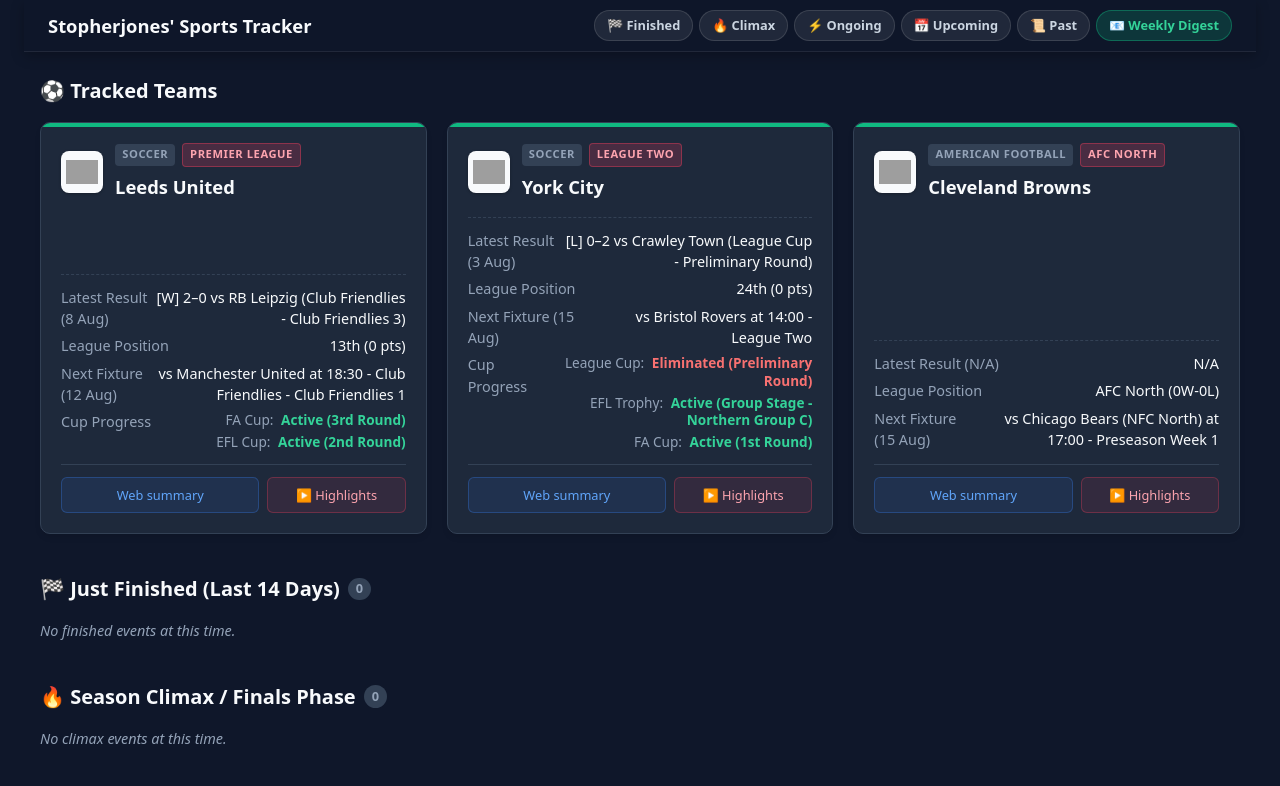
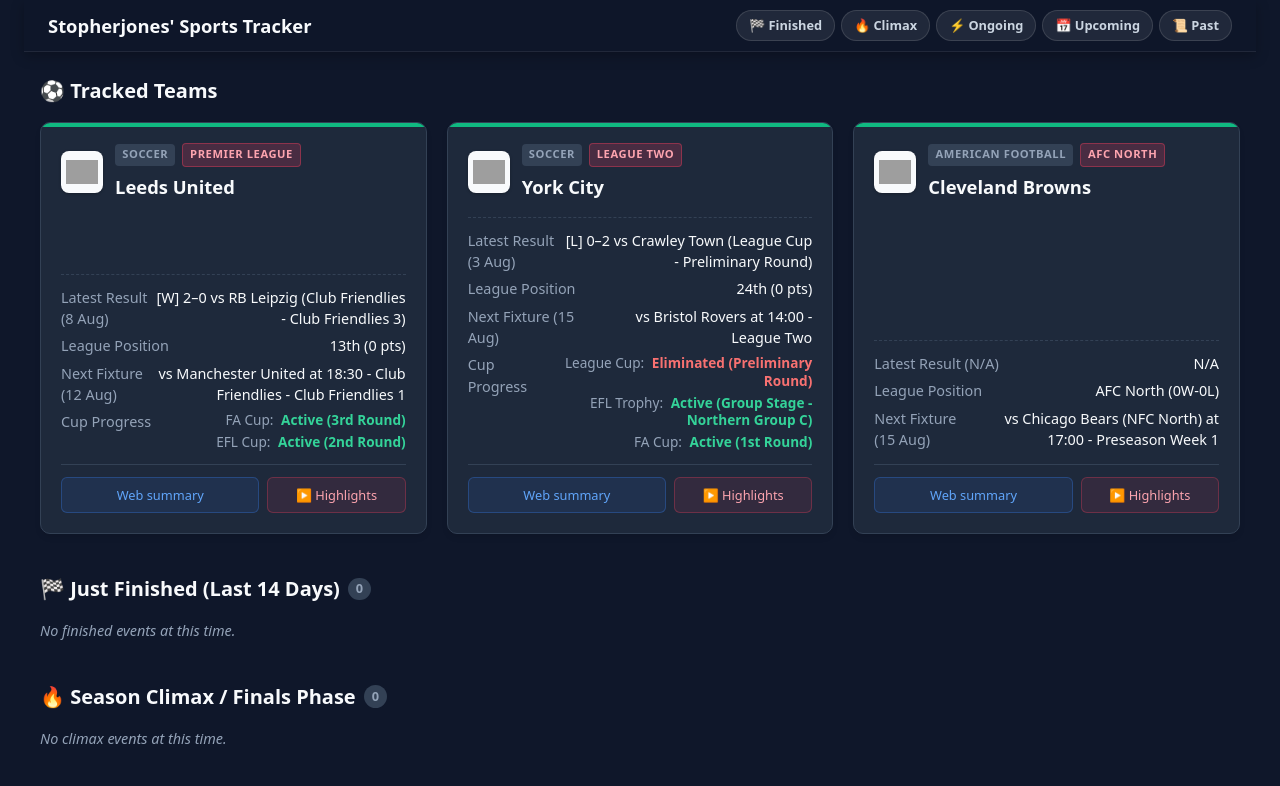
Before and after one commit to stopherjones/sports-digest, a website: page index.html in a window 1280 px wide. Shown: the top 786 px of the page. Drawn offline with Linux system fonts and the light colour scheme; grey boxes are pictures that could not be loaded.

Commit message:
remove weekly digest link

```diff
--- a/index.html
+++ b/index.html
@@ -22,9 +22,6 @@
         <a href="#grid-ongoing" class="nav-btn">⚡ Ongoing</a>
         <a href="#grid-future" class="nav-btn">📅 Upcoming</a>
         <a href="#grid-past" class="nav-btn">📜 Past</a>
-        <a href="/api/digest" target="_blank" class="nav-btn"
-          style="background: rgba(16, 185, 129, 0.2); border-color: rgba(16, 185, 129, 0.4); color: #34d399;">📧 Weekly
-          Digest</a>
       </nav>
     </header>
 
```
